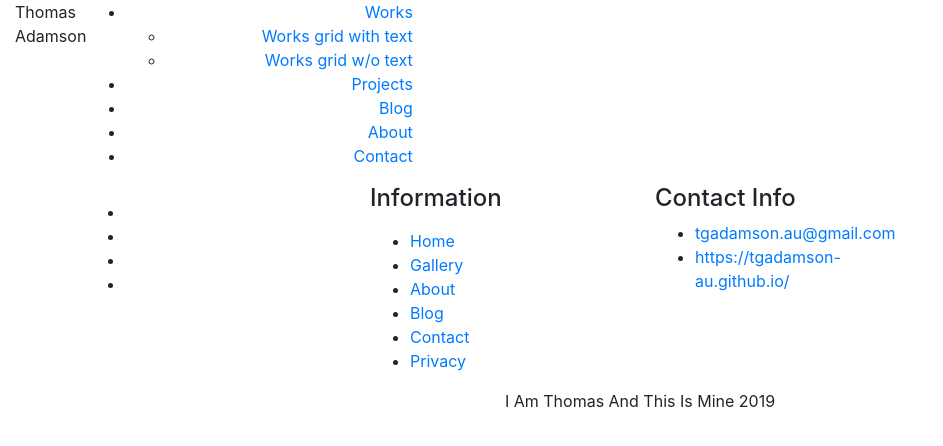
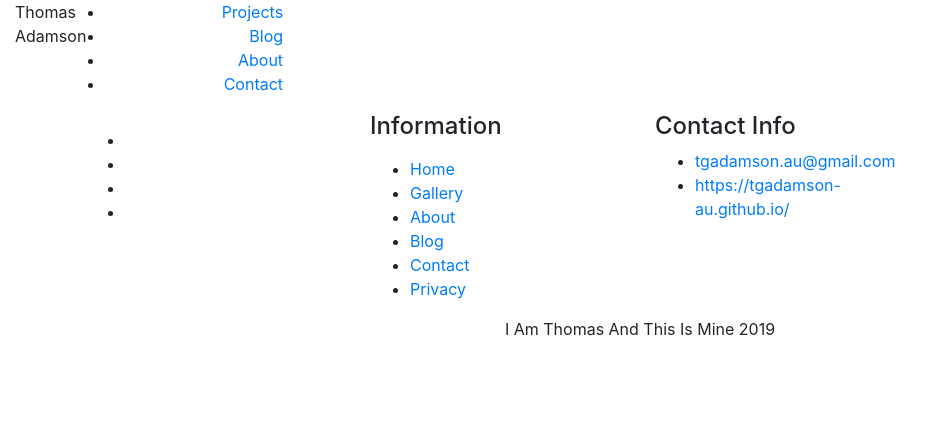
Before and after one commit to tgadamson-au/tgadamson-au.github.io, a plain HTML site: page index.html in a window 1280 px wide. Shown: the whole page, without its empty margins (0-943 px from the left). Drawn offline with nearby package versions, Linux system fonts and the light colour scheme.

Commit message:
change homepage

```diff
--- a/index.html
+++ b/index.html
@@ -57,15 +57,8 @@
 
 						<div class="col-md-10 text-right menu-1">
 							<ul>
-								<li class="has-dropdown">
-									<a href="work.html">Works</a>
-									<ul class="dropdown">
-										<li><a href="work-grid.html">Works grid with text</a></li>
-										<li><a href="work-grid-without-text.html">Works grid w/o text</a></li>
-									</ul>
-								</li>
 
-								<li><a href="services.html">Projects</a></li>
+								<li><a href="projects/index.html">Projects</a></li>
 								<li><a href="blog.html">Blog</a></li>
 								<li><a href="about.html">About</a></li>
 								<li><a href="contact.html">Contact</a></li>
```
